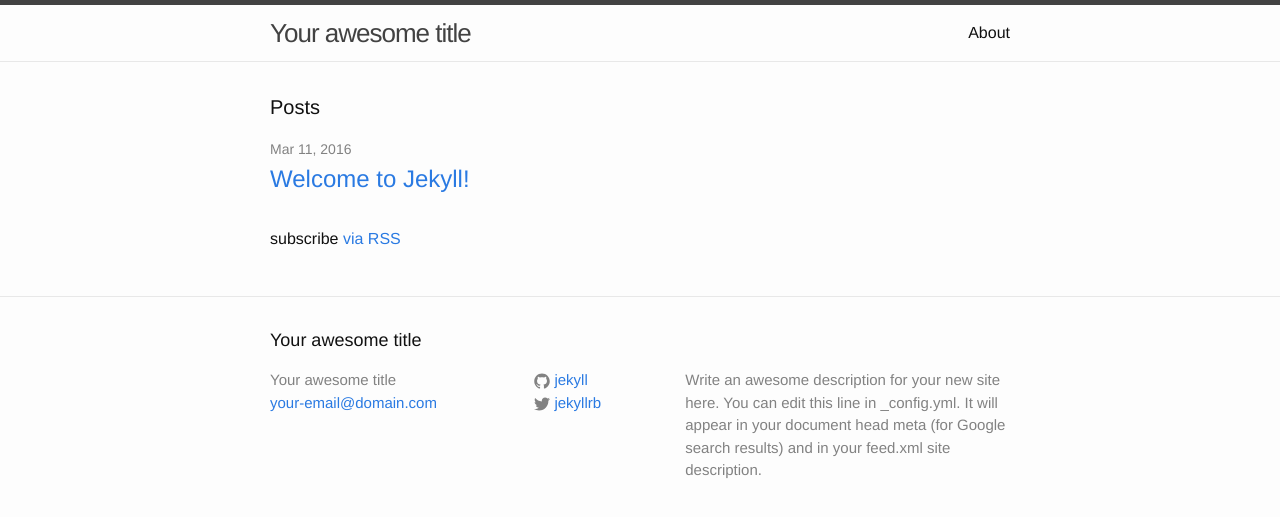
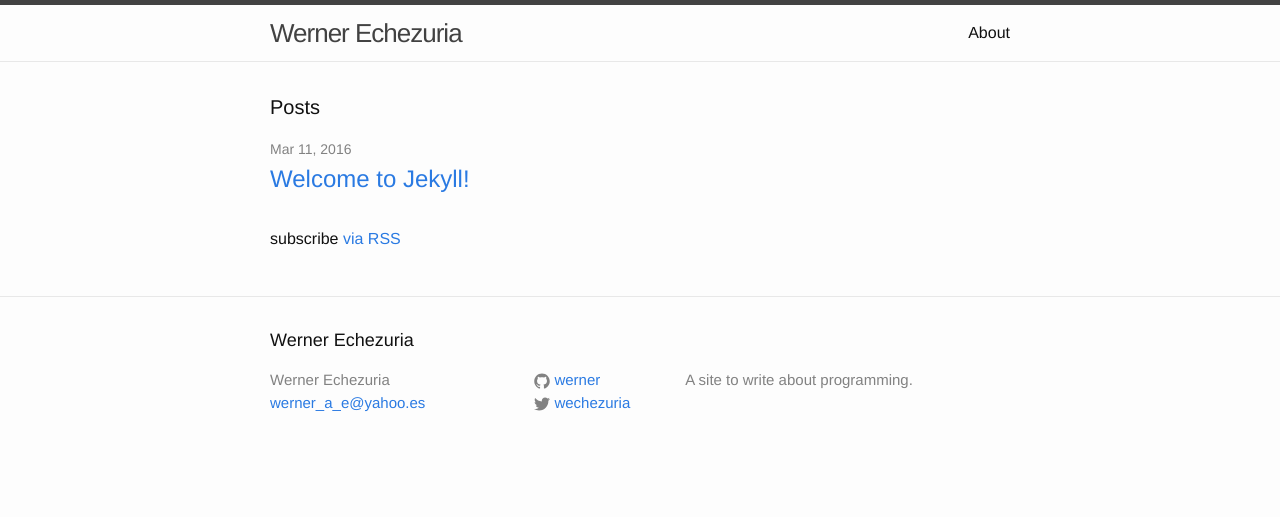
Before and after one commit to werner/werner.github.io, a Jekyll site: the page built from index.html, in a window 1280 px wide. Shown: the top 517 px of the page. Built offline with Jekyll 4.4.1, drawn with Linux system fonts in a browser that asks for light colours.

Commit message:
change title and description

```diff
--- a/_config.yml
+++ b/_config.yml
@@ -6,16 +6,14 @@
 # 'jekyll serve'. If you change this file, please restart the server process.
 
 # Site settings
-title: Your awesome title
-email: your-email@domain.com
+title: Werner Echezuria
+email: werner_a_e@yahoo.es
 description: > # this means to ignore newlines until "baseurl:"
-  Write an awesome description for your new site here. You can edit this
-  line in _config.yml. It will appear in your document head meta (for
-  Google search results) and in your feed.xml site description.
+        A site to write about programming.
 baseurl: "" # the subpath of your site, e.g. /blog
-url: "http://yourdomain.com" # the base hostname & protocol for your site
-twitter_username: jekyllrb
-github_username:  jekyll
+url: "" # the base hostname & protocol for your site
+twitter_username: wechezuria
+github_username:  werner
 
 # Build settings
 markdown: kramdown
```
